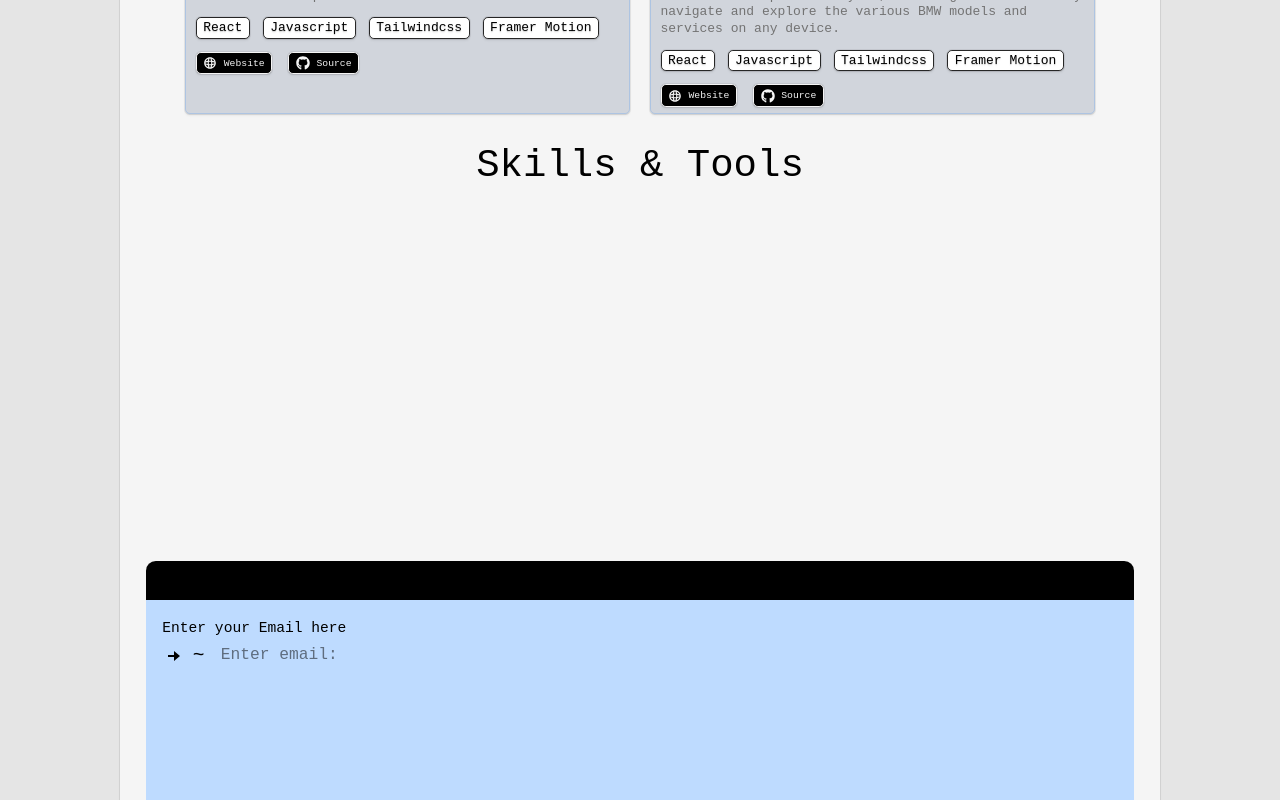
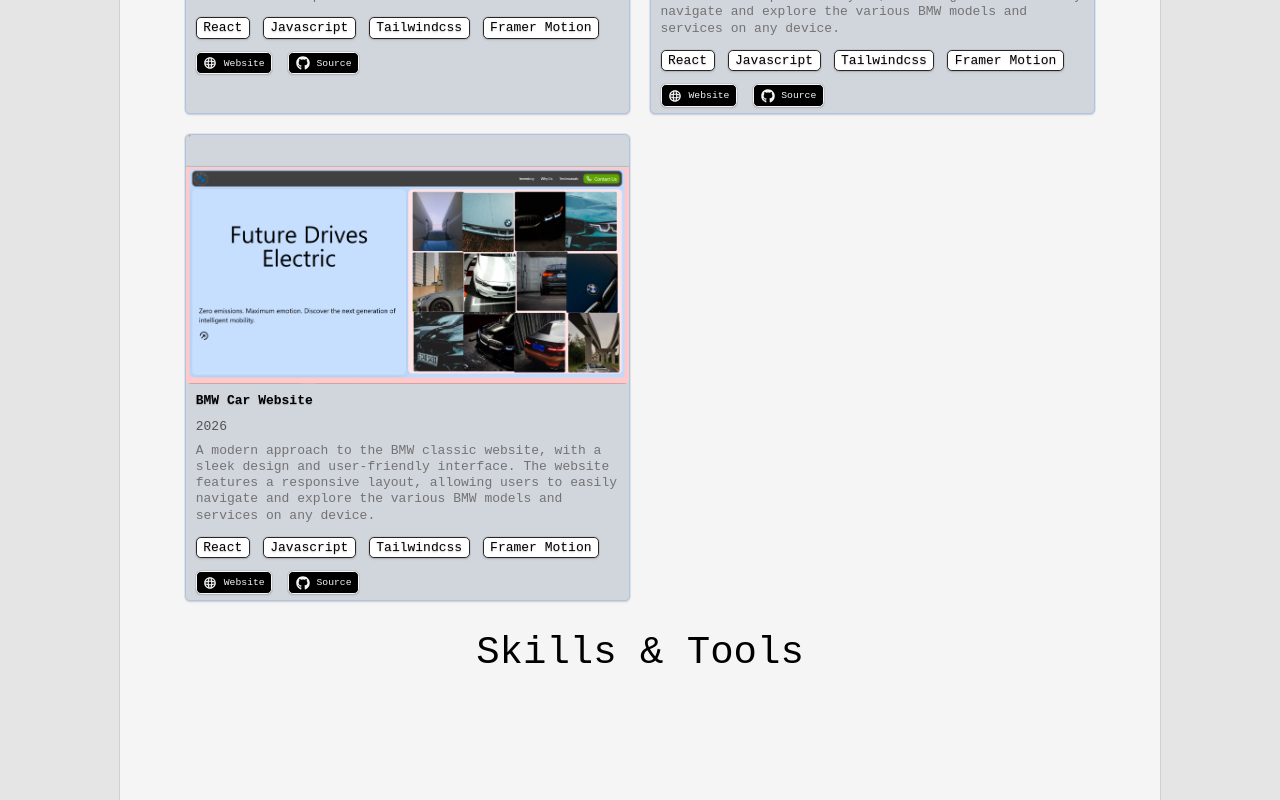
Before and after one commit to Evolver-3/ashusingh-portfolio, a React (Vite) app: page / in a window 1280 px wide. Shown: the part 1480-2280 px from the top of the page. Built offline with nearby package versions, Linux system fonts and the light colour scheme.

Commit message:
dark mode button align properly

```diff
--- a/src/App.jsx
+++ b/src/App.jsx
@@ -45,7 +45,7 @@
         <Projects dark={dark}/>
         <Skills dark={dark} />
 
-        <Contact/>
+        {/* <Contact/> */}
 
         <Footer/>
 
--- a/src/Components/Contact.jsx
+++ b/src/Components/Contact.jsx
@@ -1,6 +1,5 @@
 
 import React from 'react'
-import PhoneCard from './comp/PhoneCard'
 const Contact = () => {
   return (
     <div className='flex flex-col items-center justify-center py-10 '>
--- a/src/Components/DarkMode/Dark.jsx
+++ b/src/Components/DarkMode/Dark.jsx
@@ -2,7 +2,7 @@
 const Dark = ({dark,setDark,className=''}) => {
 
   return (
-    <div className={`fixed z-50 md:right-30 md:top-5 top-6 right-64 ${className}`}>
+    <div className={`absolute z-50  fixed md:right-30 md:top-5 bottom-10 right-10 ${className}`}>
       <button onClick={()=>setDark(!dark)}
         className="shadow-acer rounded-xl p-1">
         {dark?<svg  xmlns="http://www.w3.org/2000/svg" width="24" height="24" fill="currentColor" viewBox="0 0 24 24" className="text-yellow-400">
--- a/src/Components/Hero.jsx
+++ b/src/Components/Hero.jsx
@@ -23,7 +23,7 @@
 
       <div className='flex flex-col md:flex-row items-center justify-between overflow-hidden sm:gap-8 md:mx-30'>
 
-        <motion.div className='md:w-1/2 flex flex-col gap-5 sm:gap-8 text-foreground order-2 md:order-1 items-center sm:items-baseline sm:ml-10 justify-center'
+        <motion.div className='md:w-1/2 flex flex-col gap-5 sm:gap-8 text-foreground order-2 md:order-1 text-center md:text-normal items-center sm:items-baseline sm:ml-10 justify-center'
         variants={containerVariant}
         initial="hidden"
         whileInView="show"
@@ -55,10 +55,8 @@
           </HideOut>
         </motion.div>
 
-        <div className='order-1 md:order-2 size-70 bg-red-500 rounded-full'>
-
-
-
+        <div className='z-10 order-1 md:order-2 size-50  rounded-full'>
+        {/* <img src='profile.png' alt='profile-picture'/> */}
         </div>
 
       </div>
--- a/src/Components/Navbar.jsx
+++ b/src/Components/Navbar.jsx
@@ -12,15 +12,15 @@
     },
     {
       title:"Projects",
-      href:'/projects'
+      href:'#projects'
     },
     {
       title:"Contact",
       href:"/contact"
     },
     {
-      title:"Blog",
-      href:'/blog'
+      title:"Skill",
+      href:'#skills'
     }
   ];
 
@@ -59,7 +59,7 @@
 
       className=' fixed z-50 inset-x-0 top-0 mx-auto max-w-7xl flex items-center justify-between p-2 bg-nav md:px-10'>
 
-        <img className='w-10 h-10 rounded-full' src="/profile.jpg" height="100" width="100" alt="profile"></img>
+        <img className='w-10 h-10 rounded-full' src="/profile.png" height="100" width="100" alt="profile"></img>
 
          <div className='flex items-center'>
 
--- a/src/Components/Projects.jsx
+++ b/src/Components/Projects.jsx
@@ -28,6 +28,20 @@
       language:["React","Javascript","Tailwindcss","Framer Motion"]
     }
 
+  },
+  {
+    id:2,
+    imgLight:"BMW-webu.png",
+    imgDark:"BMW-webu.png",
+    name:"BMW Car Website",
+    text:"A modern approach to the BMW classic website, with a sleek design and user-friendly interface. The website features a responsive layout, allowing users to easily navigate and explore the various BMW models and services on any device.",
+    year:2026,
+    live:"https://motioncarwebu-vercel.vercel.app/",
+    git:"https://github.com/Evolver-3/motioncarwebu-vercel.git",
+    Stack:{
+      language:["React","Javascript","Tailwindcss","Framer Motion"]
+    }
+
   }
 ]
 
@@ -36,7 +50,8 @@
 
   return (
 
-    <div className='w-full flex flex-col gap-5 items-center justify-center'>
+    <div className='w-full flex flex-col gap-5 items-center justify-center'
+    id='projects'>
 
       <h2 className='text-[40px] text-foreground font-semibold'>My Projects</h2>
       <div className='grid grid-cols-1 md:grid-cols-2 gap-6 max-w-6xl md:mx-auto px-4' >
--- a/src/Components/Skills.jsx
+++ b/src/Components/Skills.jsx
@@ -85,7 +85,8 @@
   return (
 
 
-  <div className='w-full flex flex-col items-center justify-center my-10 '>
+  <div className='w-full flex flex-col items-center justify-center my-10 '
+  id="skills">
 
     <h2 className='relative text-5xl text-foreground'>Skills & Tools
     </h2>
```
Also changed, not shown: public/profile.jpg (deleted).
